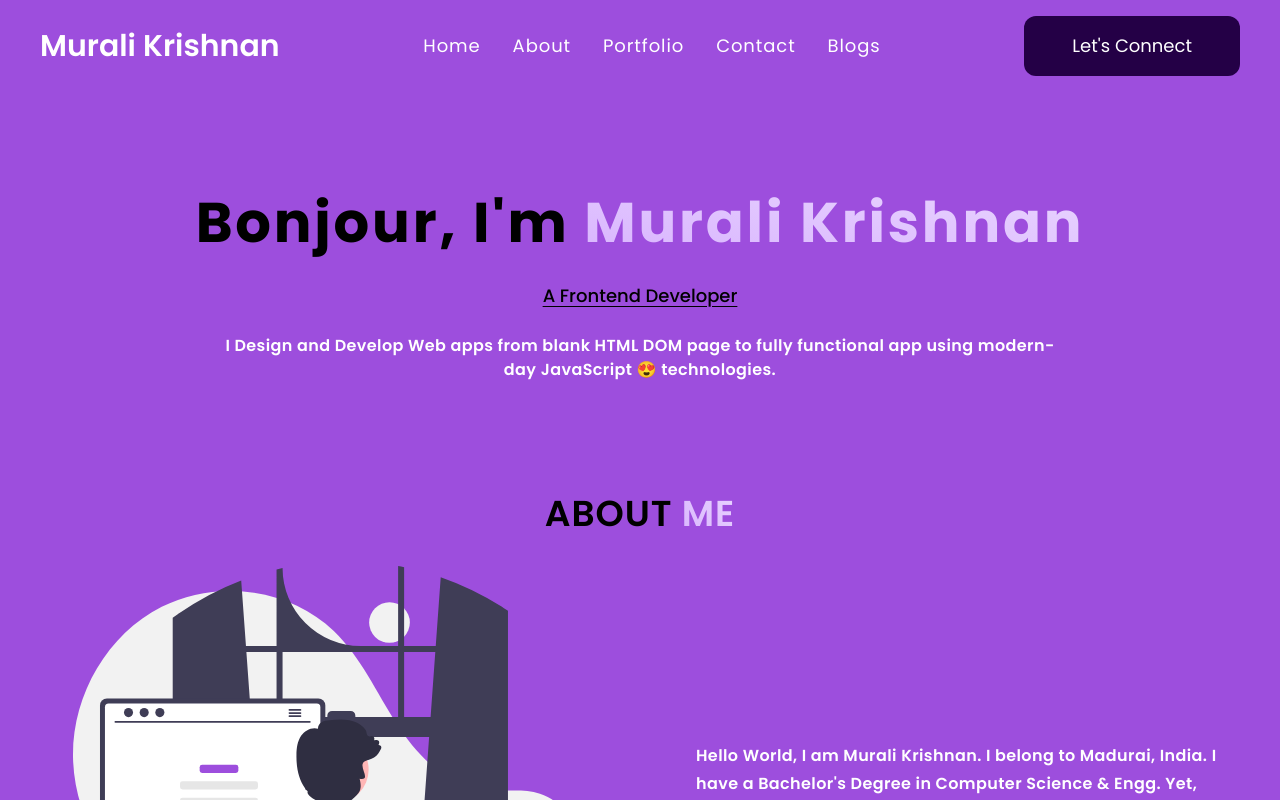
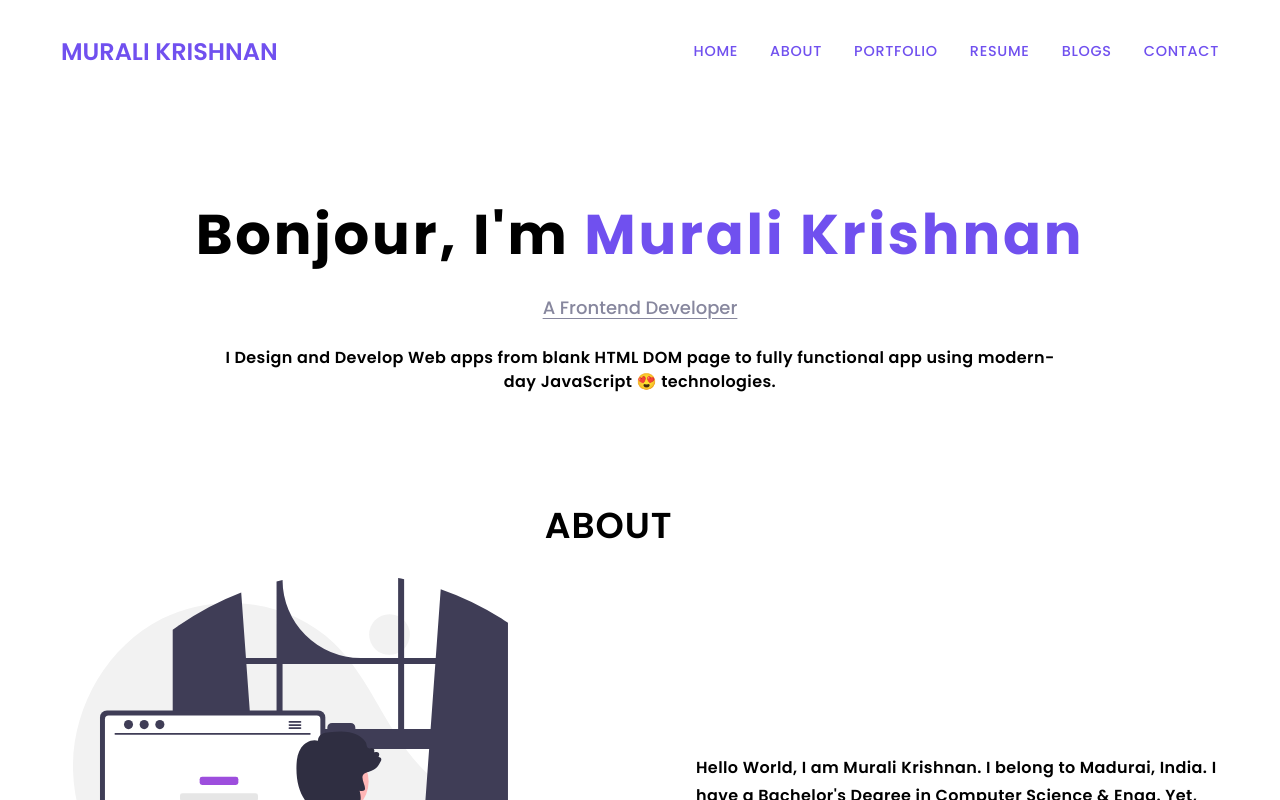
Before and after one commit to krish-98/muralikrishnan-portfolio, a React (Create React App) app: page / in a window 1280 px wide. Shown: the top 800 px of the page. Built offline with nearby package versions, Linux system fonts and the light colour scheme.

Commit message:
changing the website theme

```diff
--- a/src/components/Main.jsx
+++ b/src/components/Main.jsx
@@ -3,23 +3,20 @@ import Profile from "../assets/programming.svg"
 
 const Main = () => {
   return (
-    <div className="bg-[#9d4edd] px-5">
+    <div className="px-5">
       <div className="max-w-[1200px] mx-auto">
-
         {/* Header Section */}
         <section className="flex flex-col items-center gap-6 text-center py-12 md:py-24">
           <h1 className="font-bold text-5xl leading-tight tracking-wider md:text-[3.5rem]">
             Bonjour, I'm{" "}
-            <span className="font-bold text-transparent bg-clip-text bg-gradient-to-bl from-purple-200 to-purple-300">
-              Murali Krishnan
-            </span>
+            <span className="font-bold text-[#7050ef]">Murali Krishnan</span>
           </h1>
 
-          <p className="font-medium underline underline-offset-2 md:text-lg md:underline-offset-4">
+          <p className="font-medium underline underline-offset-2 text-[#87879e] md:text-lg md:underline-offset-4">
             A Frontend Developer
           </p>
 
-          <p className="text-sm leading-6 font-semibold text-white tracking-wide md:w-[70%] lg:text-base">
+          <p className="text-sm leading-6 font-semibold tracking-wide md:w-[70%] lg:text-base">
             I Design and Develop Web apps from blank HTML DOM page to fully
             functional app using modern-day JavaScript 😍 technologies.
           </p>
@@ -28,18 +25,15 @@ const Main = () => {
         {/* About Me Section */}
         <section id="#about" className="flex flex-col items-center gap-4">
           <h2 className="text-3xl font-semibold tracking-wide uppercase my-4 lg:text-4xl">
-            About{" "}
-            <span className="text-transparent bg-clip-text bg-gradient-to-bl from-purple-200 to-purple-300">
-              Me{" "}
-            </span>
+            About <span className="text-transparent text-[#7050ef]">Me </span>
           </h2>
 
           <div className="flex flex-col items-center text-center gap-8 lg:flex-row lg:gap-14 lg:text-left">
             <img className="md:w-[50%]" src={Profile} alt="my profile" />
 
-            <p className="text-white text-sm tracking-wide leading-6 font-semibold w-[80%] lg:text-base lg:leading-7">
-              Hello World, I am Murali Krishnan. I belong to Madurai, India. I have a
-              Bachelor's Degree in Computer Science & Engg. Yet, learned
+            <p className="text-sm tracking-wide leading-6 font-semibold w-[80%] lg:text-base lg:leading-7">
+              Hello World, I am Murali Krishnan. I belong to Madurai, India. I
+              have a Bachelor's Degree in Computer Science & Engg. Yet, learned
               everything on the Internet and still learning.
             </p>
           </div>
--- a/src/components/Navbar.jsx
+++ b/src/components/Navbar.jsx
@@ -11,55 +11,56 @@ const Navbar = () => {
   return (
     <>
       {/* Mobile Navbar */}
-      <nav className="md:hidden sticky top-0 z-10 flex items-center justify-between p-4 bg-[#9d4edd] text-white">
-        <h1 className="text-2xl">Murali Krishnan</h1>
+      <nav className="lg:hidden sticky top-0 z-10 flex items-center justify-between p-4 bg-white text-primary">
+        <h1 className="text-2xl">MK</h1>
+
         {!toggle ? (
           <HiMenu onClick={toggleHandler} className="w-8 h-8 cursor-pointer" />
         ) : (
-          <div className="fixed top-0 left-0 w-screen h-screen bg-[#9d4edd] text-secondary flex flex-col justify-center ">
+          <div className="fixed top-0 left-0 w-screen h-screen bg-white text-secondary flex flex-col justify-center">
             <HiX
               onClick={toggleHandler}
-              className="absolute top-4 right-3 w-8 h-8 cursor-pointer text-white"
+              className="absolute top-4 right-4 w-8 h-8 cursor-pointer text-[#7050ef]"
             />
 
-            <ul className="flex flex-col items-center justify-center gap-16 font-semibold">
+            <ul className="flex flex-col items-center justify-center gap-16 font-semibold uppercase">
               <li
                 onClick={toggleHandler}
-                className="hover:border-b-[2px] hover:border-b-[#E0AAFF] transition-all ease-in"
+                className="hover:border-b-[2px] hover:border-b-gray-400 transition-all ease-in"
               >
-                <a href="#home" className="text-xl tracking-wide">
+                <a href="#home" className="text-lg tracking-wide">
                   Home
                 </a>
               </li>
               <li
                 onClick={toggleHandler}
-                className="hover:border-b-[2px] hover:border-b-[#E0AAFF] transition-all ease-in"
+                className="hover:border-b-[2px] hover:border-b-gray-400 transition-all ease-in"
               >
-                <a href="#about" className="text-xl tracking-wide">
+                <a href="#about" className="text-lg tracking-wide">
                   About
                 </a>
               </li>
               <li
                 onClick={toggleHandler}
-                className="hover:border-b-[2px] hover:border-b-[#E0AAFF] transition-all ease-in"
+                className="hover:border-b-[2px] hover:border-b-gray-400 transition-all ease-in"
               >
-                <a href="#portfolio" className="text-xl tracking-wide">
+                <a href="#portfolio" className="text-lg tracking-wide">
                   Portfolio
                 </a>
               </li>
               <li
                 onClick={toggleHandler}
-                className="hover:border-b-[2px] hover:border-b-[#E0AAFF] transition-all ease-in"
+                className="hover:border-b-[2px] hover:border-b-gray-400 transition-all ease-in"
               >
-                <a href="#contact" className="text-xl tracking-wide">
+                <a href="#contact" className="text-lg tracking-wide">
                   Contact
                 </a>
               </li>
               <li
                 onClick={toggleHandler}
-                className="hover:border-b-[2px] hover:border-b-[#E0AAFF] transition-all ease-in"
+                className="hover:border-b-[2px] hover:border-b-gray-400 transition-all ease-in"
               >
-                <a href="#blogs" className="text-xl tracking-wide">
+                <a href="#blogs" className="text-lg tracking-wide">
                   Blogs
                 </a>
               </li>
@@ -69,33 +70,36 @@ const Navbar = () => {
       </nav>
 
       {/* laptop, Desktop Navbar */}
-      <nav className="hidden md:block sticky top-0 bg-[#9d4edd] text-white p-4">
-        <div className="flex items-center justify-between max-w-[1200px] mx-auto">
-          <h1 className="text-lg lg:text-3xl font-semibold cursor-pointer hover:animate-pulse">
+      <nav className="hidden lg:block sticky top-0 bg-white text-primary">
+        <div className="max-w-[1158px] mx-auto flex items-center justify-between py-9">
+          <h1 className="text-2xl uppercase font-semibold cursor-pointer hover:animate-pulse">
             Murali Krishnan
           </h1>
 
-          <ul className="flex items-center justify-between gap-8 lg:text-lg tracking-wider">
-            <li className="hover:transition-all hover:border-b-[2px] hover:border-b-[#E0AAFF] cursor-pointer">
+          <ul className="flex items-center gap-8 uppercase tracking-wider text-[.9rem] font-medium">
+            <li className="hover:transition-all hover:border-b-[2px] cursor-pointer hover:border-b-black">
               <a href="#home">Home</a>
             </li>
-            <li className="hover:transition-all hover:border-b-[2px] hover:border-b-[#E0AAFF] cursor-pointer">
+            <li className="hover:transition-all hover:border-b-[2px] cursor-pointer hover:border-b-black">
               <a href="#about">About</a>
             </li>
-            <li className="hover:transition-all hover:border-b-[2px] hover:border-b-[#E0AAFF] cursor-pointer">
+            <li className="hover:transition-all hover:border-b-[2px] cursor-pointer hover:border-b-black">
               <a href="#portfolio">Portfolio</a>
             </li>
-            <li className="hover:transition-all hover:border-b-[2px] hover:border-b-[#E0AAFF] cursor-pointer">
+            <li className="hover:transition-all hover:border-b-[2px] cursor-pointer hover:border-b-black">
+              <a href="#resume">Resume</a>
+            </li>
+            <li className="hover:transition-all hover:border-b-[2px] cursor-pointer hover:border-b-black">
+              <a href="#blogs">Blogs</a>
+            </li>
+            <li className="hover:transition-all hover:border-b-[2px] cursor-pointer hover:border-b-black">
               <a href="#contact">Contact</a>
             </li>
-            <li className="hover:transition-all hover:border-b-[2px] hover:border-b-[#E0AAFF] cursor-pointer">
-              <a href="#blogs">Blogs</a>
-            </li>
           </ul>
-
-          <button className="lg:text-lg  bg-[#240046] px-5 py-4 lg:py-4 lg:px-12 rounded-xl hover:bg-white hover:text-[#9d4edd] hover:scale-110 transition-all duration-500 ease-in">
-            Let's Connect
-          </button>
+          {/*
+          <button className="uppercase tracking-wider text-lg py-2 px-10 rounded-xl text-primary font-semibold border-2 border-highlights hover:scale-110 transition-all duration-500 ease-in">
+            Contact
+          </button> */}
         </div>
       </nav>
     </>
--- a/tailwind.config.js
+++ b/tailwind.config.js
@@ -2,7 +2,13 @@
 module.exports = {
   content: ["./src/**/*.{js,jsx,ts,tsx}"],
   theme: {
-    extend: {},
+    extend: {
+      colors: {
+        primary: "#7050ef",
+        highlights: "#e1e4e7",
+        textGray: "#87879e",
+      },
+    },
   },
   plugins: [],
 }
```
